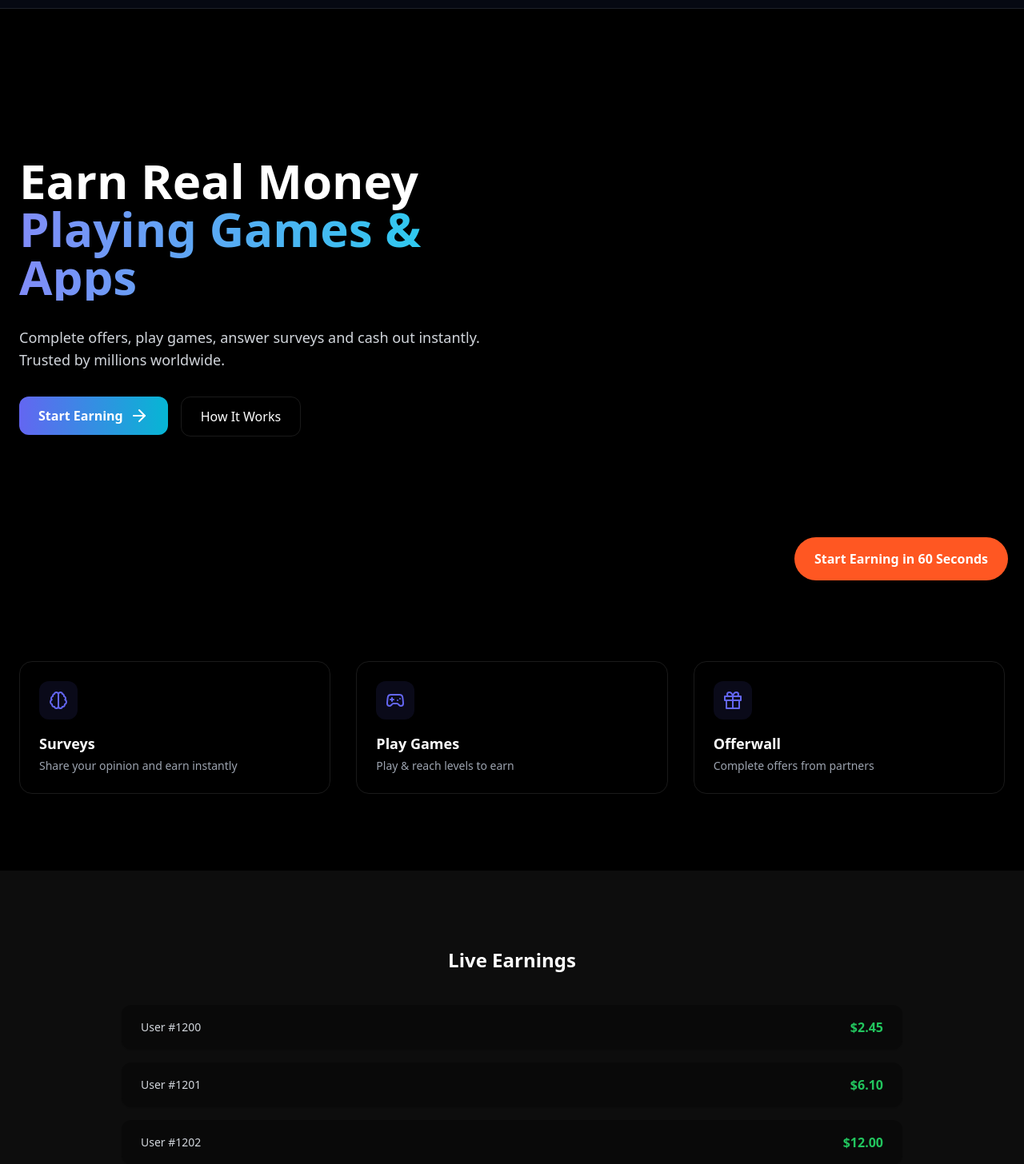
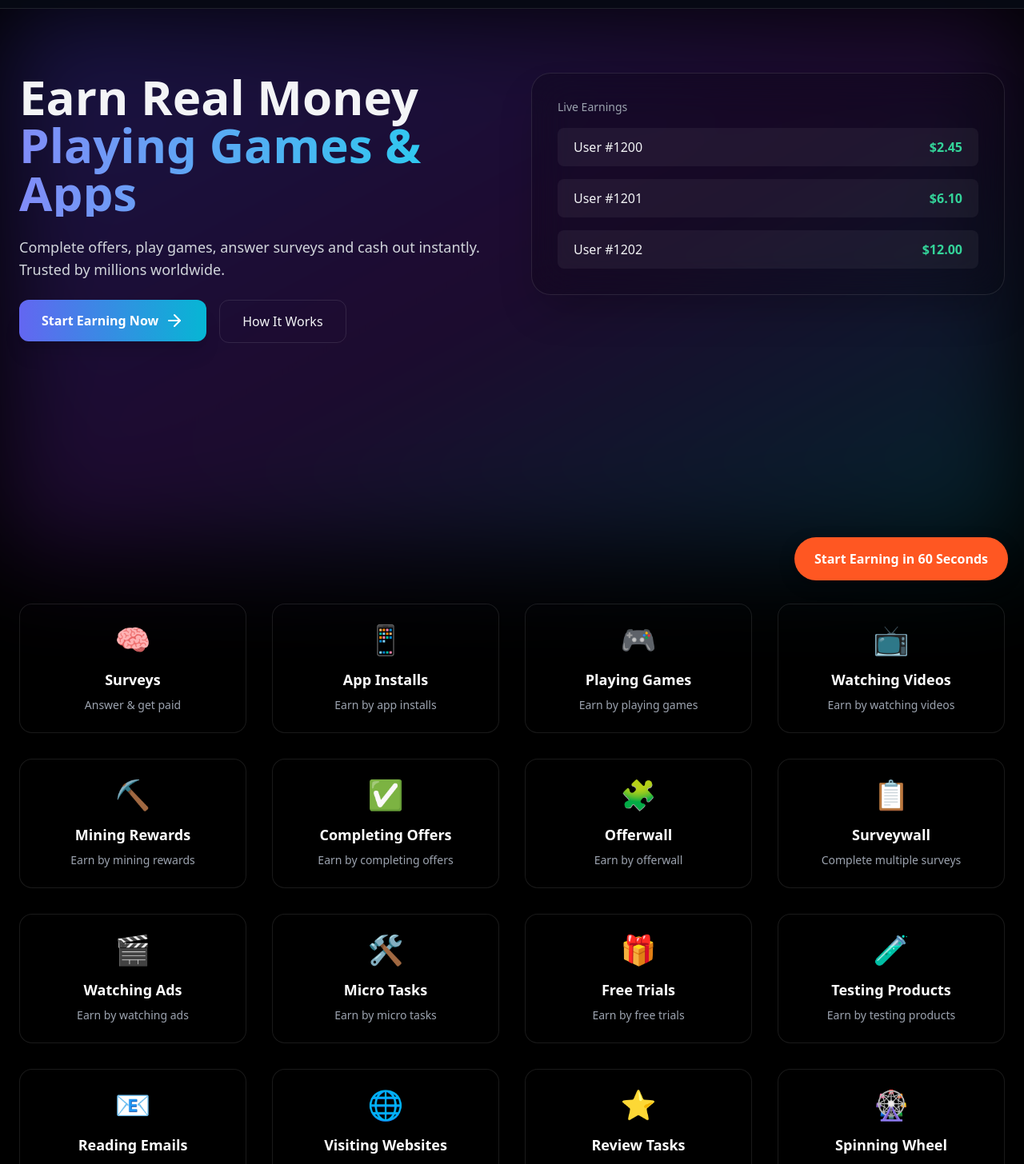
Before and after one commit to tool63/cashin, a Next.js app: page / in a window 1280 px wide. Shown: the part 54-1510 px from the top of the page at 80% size. Built offline with nearby package versions, Linux system fonts and the light colour scheme.

Commit message:
Update page.tsx

```diff
--- a/app/page.tsx
+++ b/app/page.tsx
@@ -1,35 +1,61 @@
 "use client"
 
+import { motion } from "framer-motion"
+import { ArrowRight } from "lucide-react"
 import Link from "next/link"
-import { motion } from "framer-motion"
-import { ArrowRight, Brain, Gamepad2, Gift } from "lucide-react"
 
 const fadeUp = {
   hidden: { opacity: 0, y: 24 },
-  show: (i = 1) => ({
+  visible: (i = 1) => ({
     opacity: 1,
     y: 0,
-    transition: { delay: i * 0.12 },
+    transition: {
+      delay: i * 0.08,
+      duration: 0.6,
+      ease: "easeOut",
+    },
   }),
 }
 
-export default function HomeHero() {
+export default function Home() {
+  const earningOptions = [
+    ["🧠", "Surveys", "/surveys"],
+    ["📱", "App Installs", "/app-installs"],
+    ["🎮", "Playing Games", "/play-games"],
+    ["📺", "Watching Videos", "/watch-videos"],
+    ["⛏️", "Mining Rewards", "/mining-rewards"],
+    ["✅", "Completing Offers", "/complete-offers"],
+    ["🧩", "Offerwall", "/offerwall"],
+    ["📋", "Surveywall", "/surveywall"],
+    ["🎬", "Watching Ads", "/watch-ads"],
+    ["🛠️", "Micro Tasks", "/micro-tasks"],
+    ["🎁", "Free Trials", "/complete-free-trials"],
+    ["🧪", "Testing Products", "/test-products"],
+    ["📧", "Reading Emails", "/read-emails"],
+    ["🌐", "Visiting Websites", "/visit-websites"],
+    ["⭐", "Review Tasks", "/review-tasks"],
+    ["🎡", "Spinning Wheel", "/spinning-wheel"],
+    ["🏆", "Loyalty", "/loyalty"],
+    ["💳", "Vouchers", "/vouchers"],
+  ]
+
   return (
-    <>
-      {/* ================= HERO ================= */}
-      <section className="relative min-h-[90vh] flex items-center">
-        <div className="max-w-7xl mx-auto px-6 w-full">
-          <div className="grid lg:grid-cols-2 gap-16 items-center">
-            {/* Left */}
+    <main className="transition-colors duration-300">
+      {/* HERO */}
+      <section className="relative min-h-[85vh] pt-20 pb-16">
+        <div className="absolute inset-0 bg-gradient-to-br from-indigo-600/30 via-purple-600/20 to-cyan-500/20 blur-3xl" />
+
+        <div className="relative z-10 max-w-7xl mx-auto px-6 grid lg:grid-cols-2 gap-12 text-gray-900 dark:text-gray-100">
+          {/* LEFT */}
           <motion.div
             initial="hidden"
-              animate="show"
-              className="space-y-8"
+            animate="visible"
+            className="space-y-6"
           >
             <motion.h1
               variants={fadeUp}
               custom={1}
-                className="text-4xl md:text-5xl xl:text-6xl font-bold leading-tight"
+              className="text-5xl md:text-6xl font-extrabold leading-tight"
             >
               Earn Real Money
               <span className="block bg-gradient-to-r from-indigo-400 to-cyan-400 bg-clip-text text-transparent">
@@ -40,7 +66,7 @@ export default function HomeHero() {
             <motion.p
               variants={fadeUp}
               custom={2}
-                className="text-lg text-gray-600 dark:text-gray-300 max-w-xl"
+              className="text-lg text-gray-600 dark:text-gray-300 max-w-2xl"
             >
               Complete offers, play games, answer surveys and cash out instantly.
               Trusted by millions worldwide.
@@ -49,107 +75,83 @@ export default function HomeHero() {
             <motion.div
               variants={fadeUp}
               custom={3}
-                className="flex gap-4"
+              className="flex flex-wrap gap-4"
             >
-                <Link href="/start-earning">
-                  <motion.button
-                    whileHover={{ scale: 1.04 }}
+              <Link href="/signup">
+                <motion.span
+                  whileHover={{ scale: 1.05 }}
                   whileTap={{ scale: 0.97 }}
-                    className="flex items-center gap-2 bg-gradient-to-r from-indigo-500 to-cyan-500 px-6 py-3 rounded-xl font-semibold shadow-xl text-white"
+                  className="inline-flex items-center gap-2 bg-gradient-to-r from-indigo-500 to-cyan-500 px-7 py-3.5 rounded-xl font-semibold shadow-xl text-white cursor-pointer"
                 >
-                    Start Earning
+                  Start Earning Now
                   <ArrowRight />
-                  </motion.button>
+                </motion.span>
               </Link>
 
               <Link href="/how-it-works">
-                  <motion.button
-                    whileHover={{ scale: 1.03 }}
-                    className="px-6 py-3 rounded-xl border border-black/10 dark:border-white/10 hover:bg-black/5 dark:hover:bg-white/10 transition"
+                <motion.span
+                  whileHover={{ scale: 1.04 }}
+                  className="inline-flex items-center px-7 py-3.5 rounded-xl border border-black/10 dark:border-white/10 hover:bg-black/5 dark:hover:bg-white/10 transition cursor-pointer"
                 >
                   How It Works
-                  </motion.button>
+                </motion.span>
               </Link>
             </motion.div>
           </motion.div>
 
-            {/* Right placeholder */}
-            <div className="hidden lg:block" />
-          </div>
-        </div>
-      </section>
-
-      {/* ================= OFFER CARDS ================= */}
-      <section className="py-24">
-        <div className="max-w-7xl mx-auto px-6">
-          <div className="grid sm:grid-cols-2 lg:grid-cols-3 gap-8">
-            <OfferCard
-              icon={<Brain />}
-              title="Surveys"
-              desc="Share your opinion and earn instantly"
-            />
-            <OfferCard
-              icon={<Gamepad2 />}
-              title="Play Games"
-              desc="Play & reach levels to earn"
-            />
-            <OfferCard
-              icon={<Gift />}
-              title="Offerwall"
-              desc="Complete offers from partners"
-            />
-          </div>
-        </div>
-      </section>
-
-      {/* ================= LIVE EARNINGS (SEPARATE) ================= */}
-      <section className="py-24 bg-gray-50 dark:bg-white/5">
-        <div className="max-w-5xl mx-auto px-6">
-          <h2 className="text-2xl font-semibold mb-10 text-center">
+          {/* RIGHT – LIVE EARNINGS */}
+          <motion.div
+            initial={{ opacity: 0, y: 40 }}
+            animate={{ opacity: 1, y: 0 }}
+            transition={{ delay: 0.4, duration: 0.7 }}
+          >
+            <motion.div
+              animate={{ y: [0, -8, 0] }}
+              transition={{ repeat: Infinity, duration: 6 }}
+              className="bg-white/5 dark:bg-black/20 border border-black/10 dark:border-white/10 rounded-3xl p-8 backdrop-blur-xl shadow-2xl"
+            >
+              <p className="text-sm text-gray-500 dark:text-gray-400 mb-4">
                 Live Earnings
-          </h2>
+              </p>
 
               <div className="space-y-4">
-            {[
-              ["User #1200", "$2.45"],
-              ["User #1201", "$6.10"],
-              ["User #1202", "$12.00"],
-            ].map(([user, amount]) => (
+                {["$2.45", "$6.10", "$12.00"].map((amt, i) => (
                   <div
-                key={user}
-                className="flex justify-between items-center bg-white dark:bg-black/30 rounded-xl px-6 py-4 shadow-sm"
+                    key={i}
+                    className="flex justify-between bg-black/10 dark:bg-white/5 rounded-lg px-5 py-3"
                   >
-                <span className="text-sm text-gray-600 dark:text-gray-300">
-                  {user}
-                </span>
-                <span className="font-semibold text-green-500">
-                  {amount}
+                    <span>User #{1200 + i}</span>
+                    <span className="text-emerald-400 font-semibold">
+                      {amt}
                     </span>
                   </div>
                 ))}
               </div>
+            </motion.div>
+          </motion.div>
         </div>
       </section>
-    </>
+
+      {/* OFFER CARDS */}
+      <section className="max-w-7xl mx-auto px-6 py-16 grid sm:grid-cols-2 md:grid-cols-3 lg:grid-cols-4 gap-8">
+        {earningOptions.map(([icon, title, href]) => (
+          <Link
+            key={title}
+            href={href}
+            className="bg-white/5 dark:bg-black/20 border border-black/10 dark:border-white/10 rounded-2xl p-6 flex flex-col items-center text-center hover:scale-105 transition"
+          >
+            <div className="text-4xl">{icon}</div>
+            <h3 className="mt-4 text-lg font-semibold">{title}</h3>
+            <p className="mt-2 text-gray-600 dark:text-gray-400 text-sm">
+              {title === "Surveys"
+                ? "Answer & get paid"
+                : title === "Surveywall"
+                ? "Complete multiple surveys"
+                : `Earn by ${title.toLowerCase()}`}
+            </p>
+          </Link>
+        ))}
+      </section>
+    </main>
   )
 }
-
-function OfferCard({
-  icon,
-  title,
-  desc,
-}: {
-  icon: React.ReactNode
-  title: string
-  desc: string
-}) {
-  return (
-    <div className="rounded-2xl border border-black/5 dark:border-white/10 p-6 hover:shadow-lg transition">
-      <div className="w-12 h-12 rounded-xl bg-indigo-500/10 text-indigo-500 flex items-center justify-center mb-4">
-        {icon}
-      </div>
-      <h3 className="font-semibold text-lg mb-1">{title}</h3>
-      <p className="text-sm text-gray-600 dark:text-gray-400">{desc}</p>
-    </div>
-  )
-}
```
Lines whose indentation alone changed are shown as unchanged.
